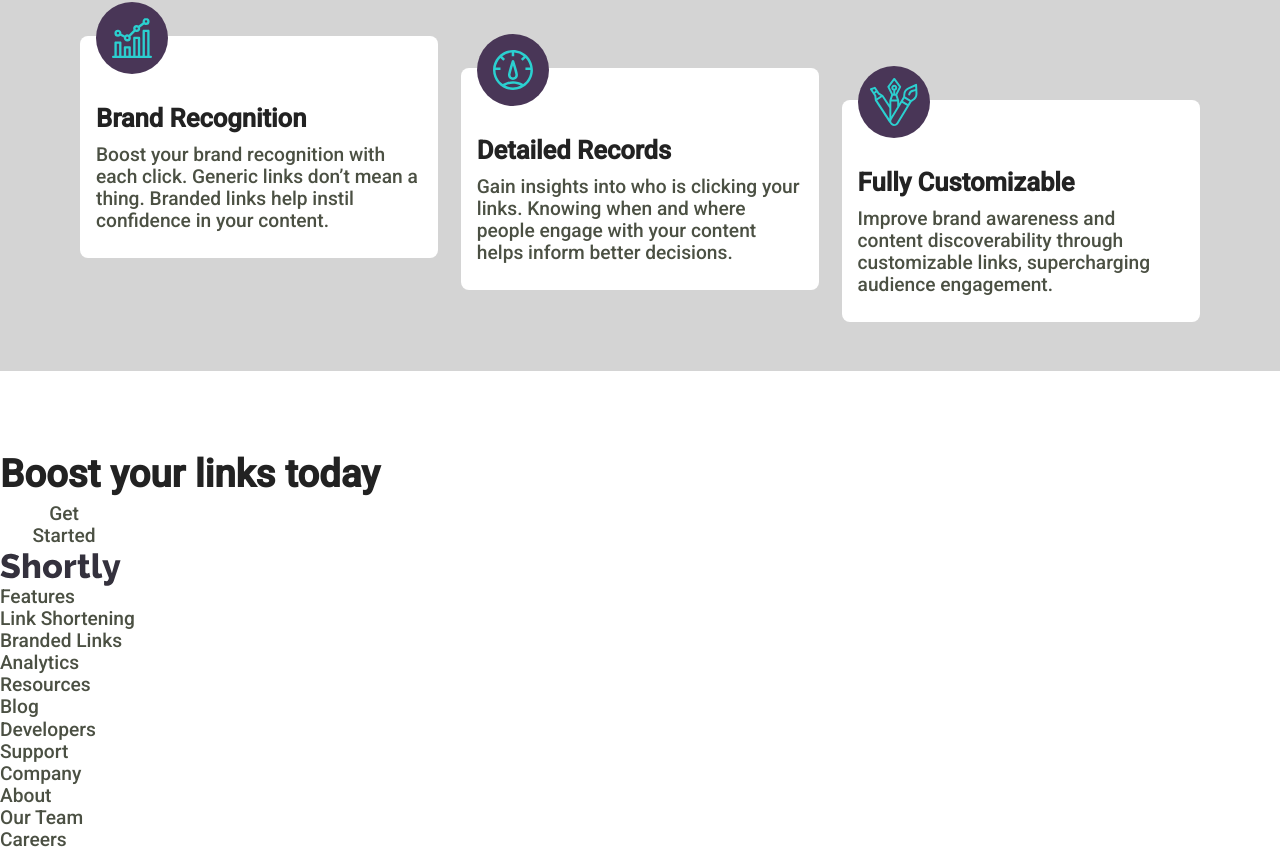
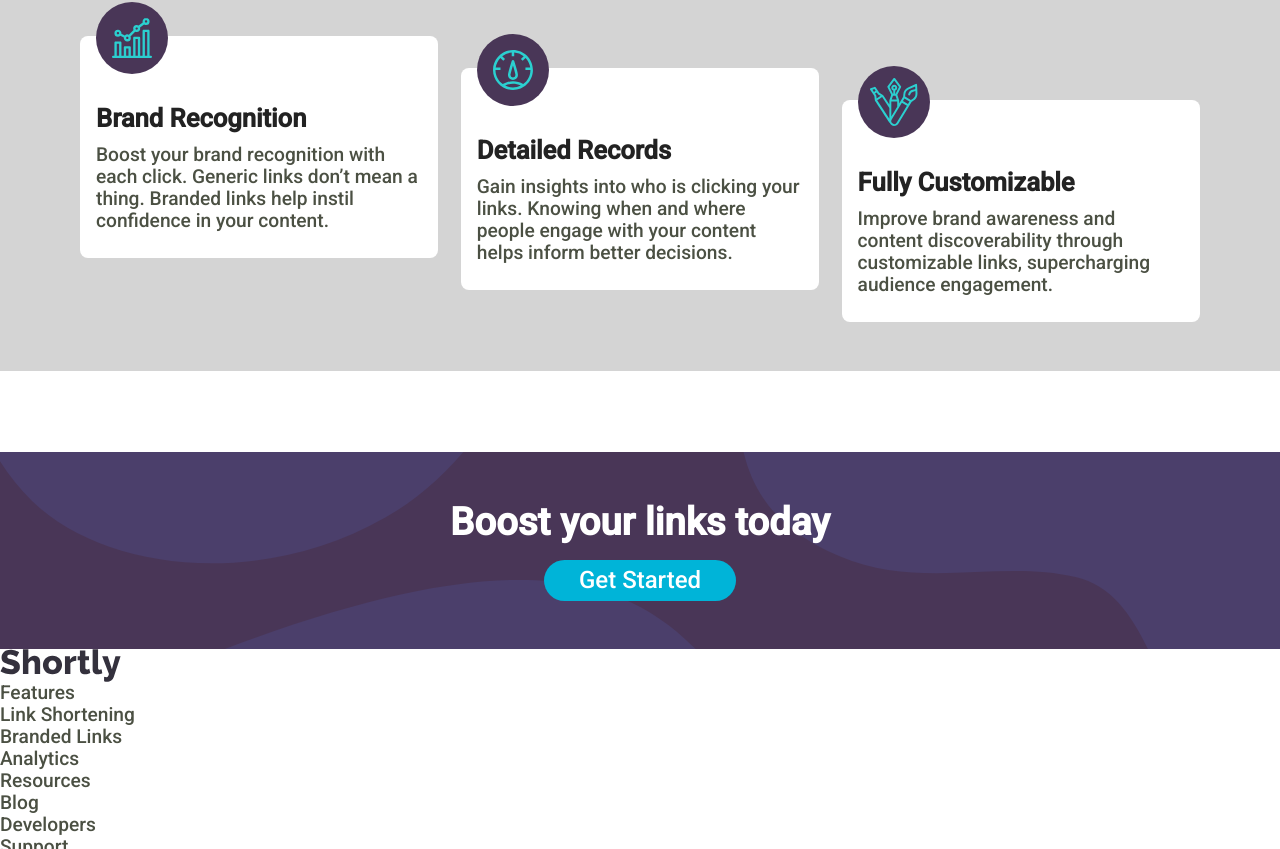
Before and after one commit to AceIsHuman/url-shortening-api, a React (Create React App) app: page / in a window 1280 px wide. Shown: the part 1071-1920 px from the top of the page. Built offline with nearby package versions, Linux system fonts and the light colour scheme.

Commit message:
import bottom-cta and compile css

```diff
--- a/src/less/main.less
+++ b/src/less/main.less
@@ -6,6 +6,7 @@
 @import 'url-form';
 @import 'link-cards';
 @import 'staircase';
+@import 'bottom-cta';
 @import 'attribution';
 
 .app {
--- a/src/main.css
+++ b/src/main.css
@@ -38,6 +38,15 @@ button {
 }
 input {
   border-radius: 0.7rem;
+}
+.cta-button {
+  background-color: #00b4d8;
+  color: #ffffff;
+  font-size: 1.5rem;
+  width: 12rem;
+}
+.cta-button:hover {
+  background-color: #0cd6ff;
 }
 .nav-bar {
   margin: 1rem auto;
@@ -100,15 +109,6 @@ input {
   color: #4b5043;
   margin: 2rem 0;
 }
-.banner .cta-container .cta-button {
-  background-color: #00b4d8;
-  color: #FFFFFF;
-  font-size: 1.5rem;
-  width: 12rem;
-}
-.banner .cta-container .cta-button:hover {
-  background-color: #0cd6ff;
-}
 .banner img {
   position: relative;
   right: -8rem;
@@ -116,7 +116,7 @@ input {
 .url-form {
   background-color: #493657;
   background-image: url('./images/bg-shorten-desktop.svg');
-  background-size: contain;
+  background-size: cover;
   max-width: 70rem;
   margin: 0 auto;
   padding: 3rem;
@@ -247,6 +247,21 @@ input {
   position: relative;
   top: -10px;
 }
+.bottom-cta {
+  width: 100%;
+  background-color: #493657;
+  background-image: url('./images/bg-boost-desktop.svg');
+  background-size: cover;
+  display: flex;
+  flex-direction: column;
+  justify-content: center;
+  align-items: center;
+  padding: 3rem;
+}
+.bottom-cta .bottom-cta-title {
+  color: #ffffff;
+  margin-bottom: 1rem;
+}
 .attribution {
   font-size: 11px;
   text-align: center;
```
